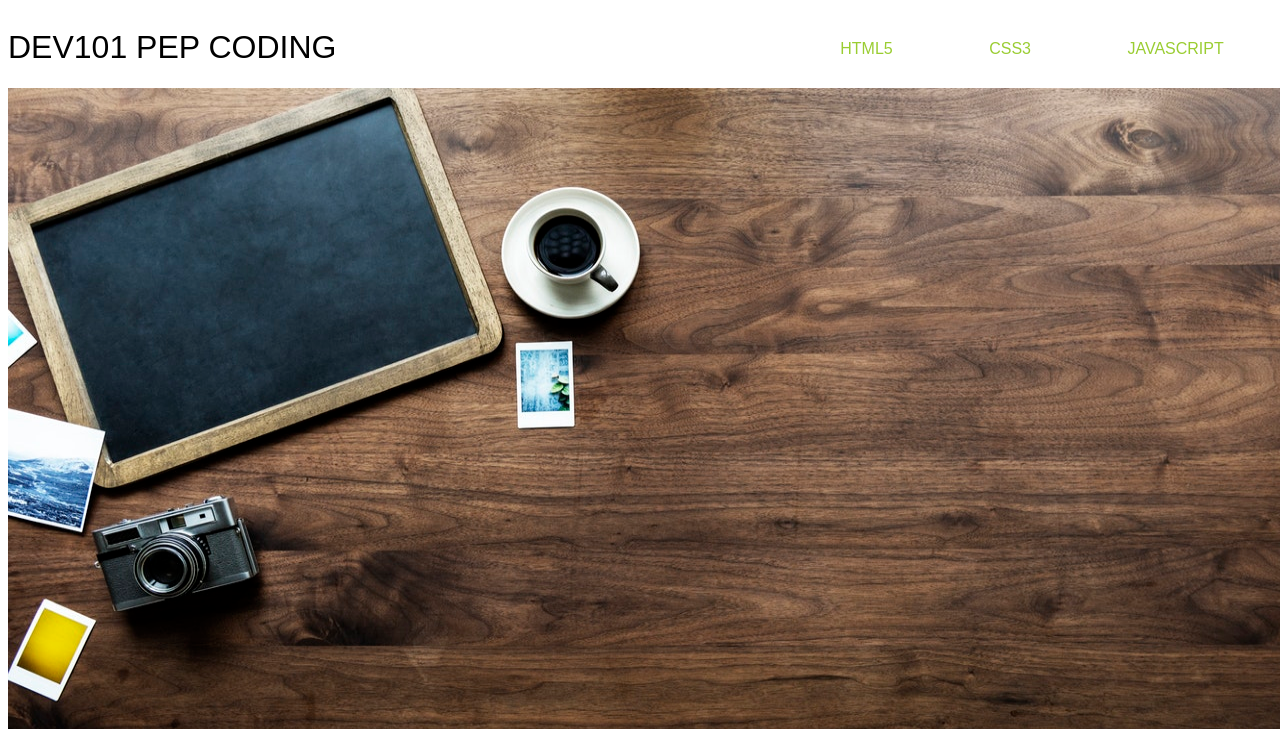
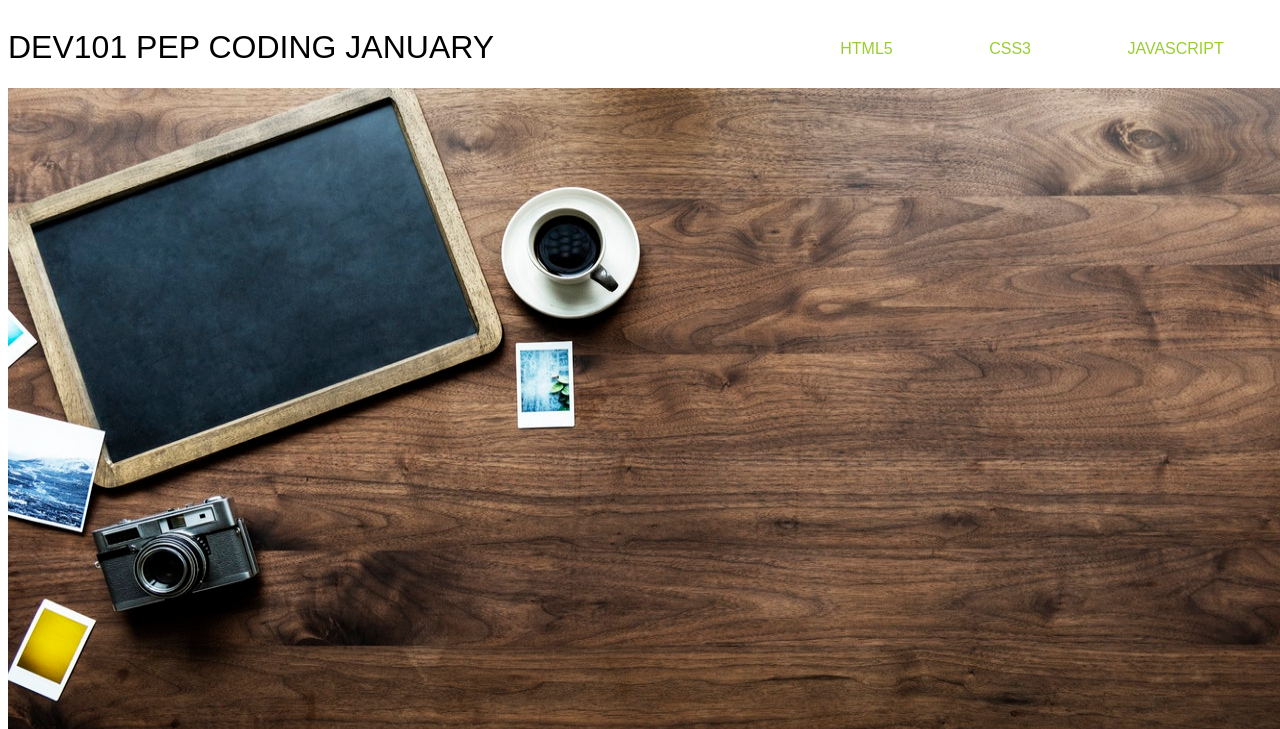
Before and after one commit to lundup/shekha, a plain HTML site: page htmlchanges/index.html in a window 1280 px wide. Shown: the top 729 px of the page. Drawn offline with Linux system fonts and the light colour scheme.

Commit message:
commited

```diff
--- a/htmlchanges/index.html
+++ b/htmlchanges/index.html
@@ -11,7 +11,7 @@
 
 <body>
     <header>
-        <h1>DEV101  PEP CODING</h1>
+        <h1>DEV101 PEP CODING JANUARY </h1>
         <nav>
             <ul>
                 <li>
```
